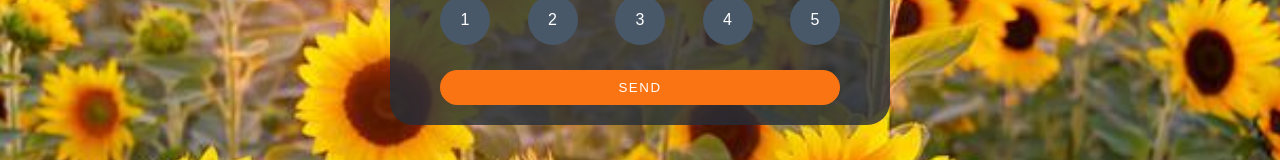
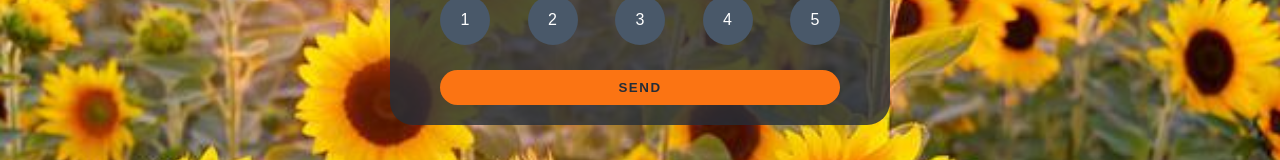
Before and after one commit to jcsmileyjr/howsyourday, a React (Create React App) app: page / in a window 1280 px wide. Shown: the part 267-427 px from the top of the page. Built offline with nearby package versions, Linux system fonts and the light colour scheme.

Commit message:
Accessibity contrast & labeling

```diff
--- a/src/App.css
+++ b/src/App.css
@@ -38,7 +38,8 @@ p {
   border-radius: 25px;
   border: none;
   padding:10px;
-  color: var(--Neutral-White);
+  color: var(--Neutral-DarkBlue);
+  font-weight: bold;
   cursor: pointer;
   letter-spacing: 1.5px;
 }
--- a/src/App.js
+++ b/src/App.js
@@ -24,7 +24,7 @@ function App() {
               like a curse. I want to know how was your day today?
             </p>
             <WeightedOption getChoice={getUserChoice} />
-            <button type="button" className="main__button--style">
+            <button aria-label="Send Button" type="button" className="main__button--style">
               SEND
             </button>
           </div>
--- a/src/components/weightedOption/WeightedOption.js
+++ b/src/components/weightedOption/WeightedOption.js
@@ -12,7 +12,7 @@ const WeightedOption = ({getChoice}) => {
     for(let i=1;i<=5;i++){
         let newID = `weightedOption${i}`
         radioOptions.push(
-          <button key={i} onClick={() => {setHighlightButton(newID); getChoice(i)}} id={newID} type="button" className={`weightedOption__button--style ${highlightButton === newID?'highlightButton':''}`}>{i}</button>
+          <button key={i} aria-label={`Rate option ${i}`} onClick={() => {setHighlightButton(newID); getChoice(i)}} id={newID} type="button" className={`weightedOption__button--style ${highlightButton === newID?'highlightButton':''}`}>{i}</button>
         )
     }
 
```
